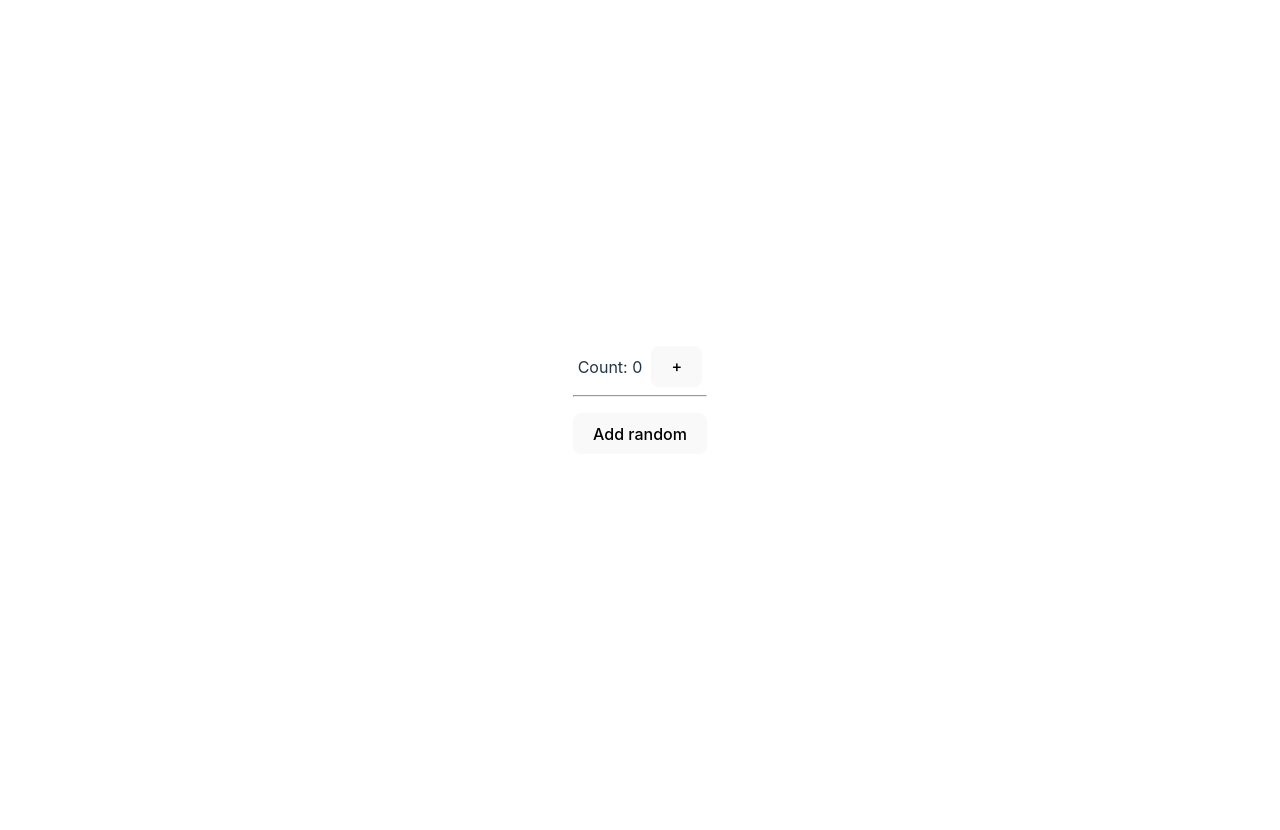
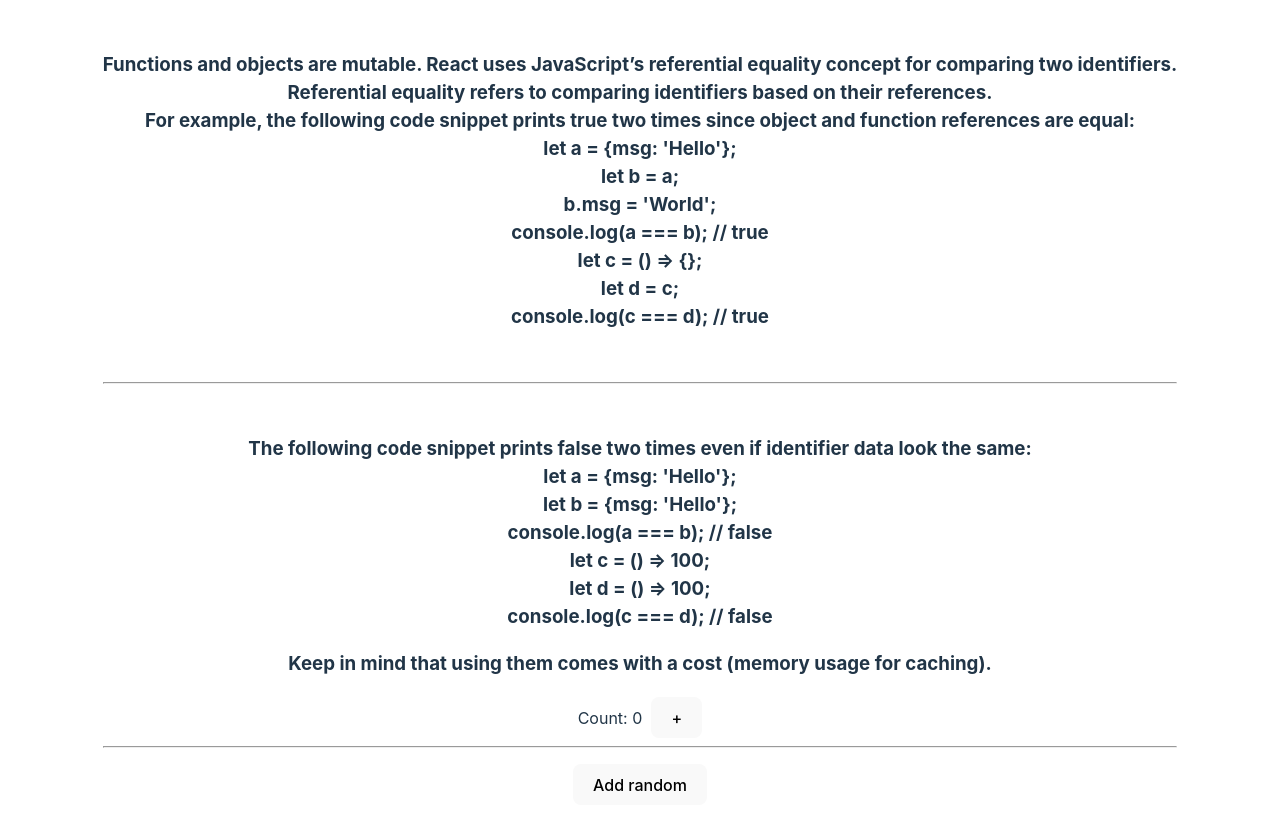
Before and after one commit to SammyCodee/React-TS-Portfolio, a React (Vite) app: page /useCallbackConcepts in a window 1280 px wide. Shown: the top 830 px of the page. Before the commit the page ends 800 px from the top, so only its background shows below. Built offline with nearby package versions, Linux system fonts and the light colour scheme; a web font is replaced by a local one.

Commit message:
feat: add the explanation

```diff
--- a/src/pages/useCallback-concepts/UseCallbackConcepts.tsx
+++ b/src/pages/useCallback-concepts/UseCallbackConcepts.tsx
@@ -51,7 +51,53 @@ const UseCallbackConcepts = () => {
     }, [nums])
 
     return(
+        /**
+         * reference: https://blog.logrocket.com/react-usememo-vs-usecallback/
+         */
         <div>
+            <h3>
+                Functions and objects are mutable.
+                React uses JavaScript’s referential equality concept for comparing two identifiers.
+                <br />
+                Referential equality refers to comparing identifiers based on their references.
+                <br />
+                For example, the following code snippet prints true two times since object and function references are equal:
+                <br />
+                let a = &#123;msg: &#39;Hello&#39;&#125;;
+                <br />
+                let b = a;
+                <br />
+                b.msg = &#39;World&#39;;
+                <br />
+                console.log(a === b); // true
+                <br />
+                let c = () =&gt; &#123;&#125;;
+                <br />
+                let d = c;
+                <br />
+                console.log(c === d); // true
+            </h3>
+            &nbsp;
+            <hr />
+            &nbsp;
+            <h3>
+                The following code snippet prints false two times even if identifier data look the same:
+                <br />
+                let a = &#123;msg: &#39;Hello&#39;&#125;;
+                <br />
+                let b = &#123;msg: &#39;Hello&#39;&#125;;
+                <br />
+                console.log(a === b); // false
+                <br />
+                let c = () =&gt; 100;
+                <br />
+                let d = () =&gt; 100;
+                <br />
+                console.log(c === d); // false
+            </h3>
+            <h3>
+            Keep in mind that using them comes with a cost (memory usage for caching).
+            </h3>
             <div>
                 Count: {count} &nbsp;
                 <button onClick={increaseCounter}>+</button>
--- a/src/pages/useMemo-concepts/UseMemoConcepts.tsx
+++ b/src/pages/useMemo-concepts/UseMemoConcepts.tsx
@@ -43,7 +43,15 @@ export default function UseMemoConcepts () {
     const magicNum = useMemo(() => calculateMagicNumber(count), [count])
     console.log('magicNum: ', magicNum)
     return(
+        /**
+         * reference: https://blog.logrocket.com/react-usememo-vs-usecallback/
+         */
         <div>
+            <h3>
+            On the other hand, in the trading example, we may not want to memoize results for a constantly changing order book.
+            <br/>
+            Keep in mind that using them comes with a cost (memory usage for caching).
+            </h3>
             <div>
                 Counter: {count} | Magic number: {magicNum} &nbsp;
                 <button onClick={increaseCounter}>+</button>
```
